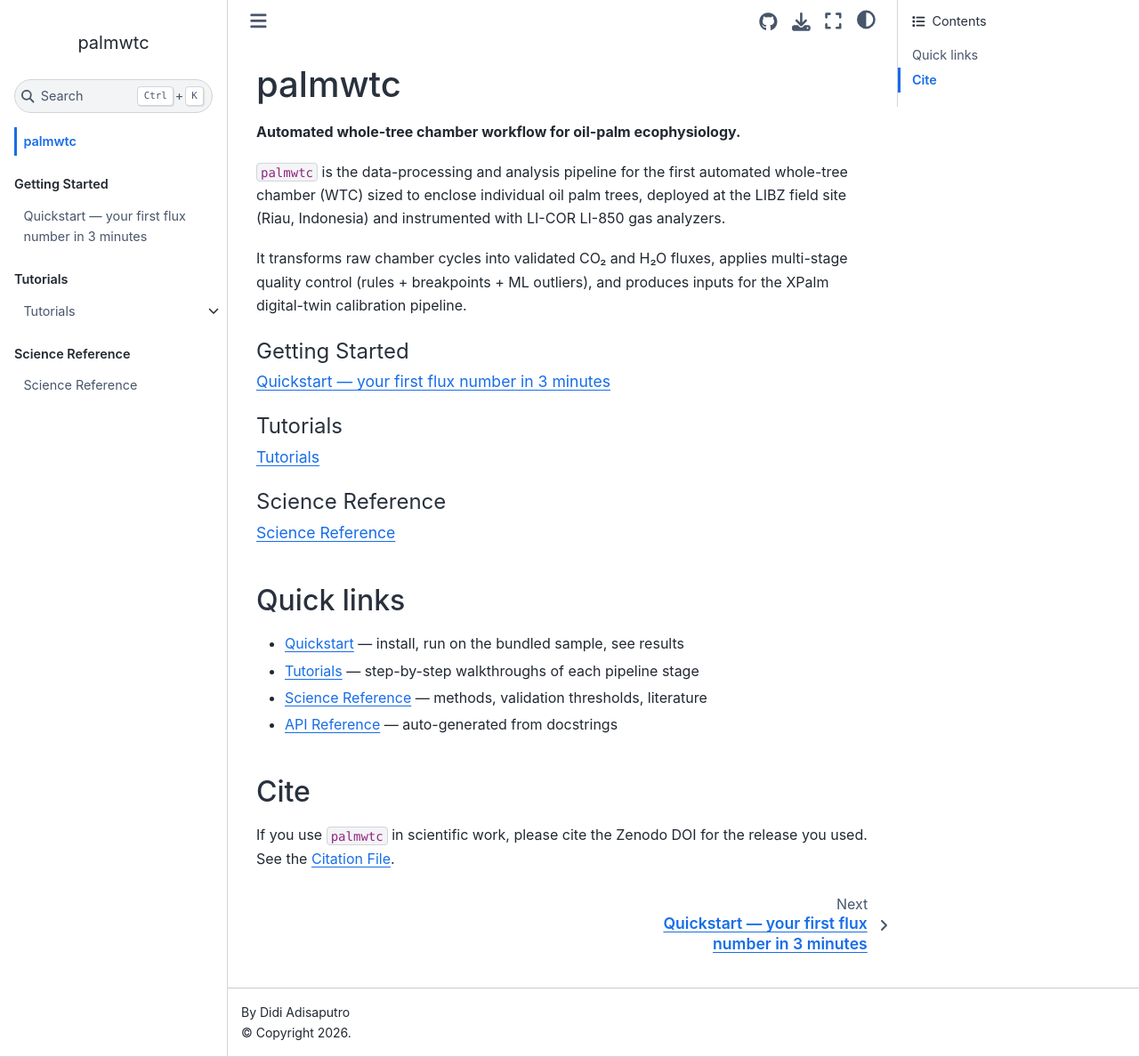
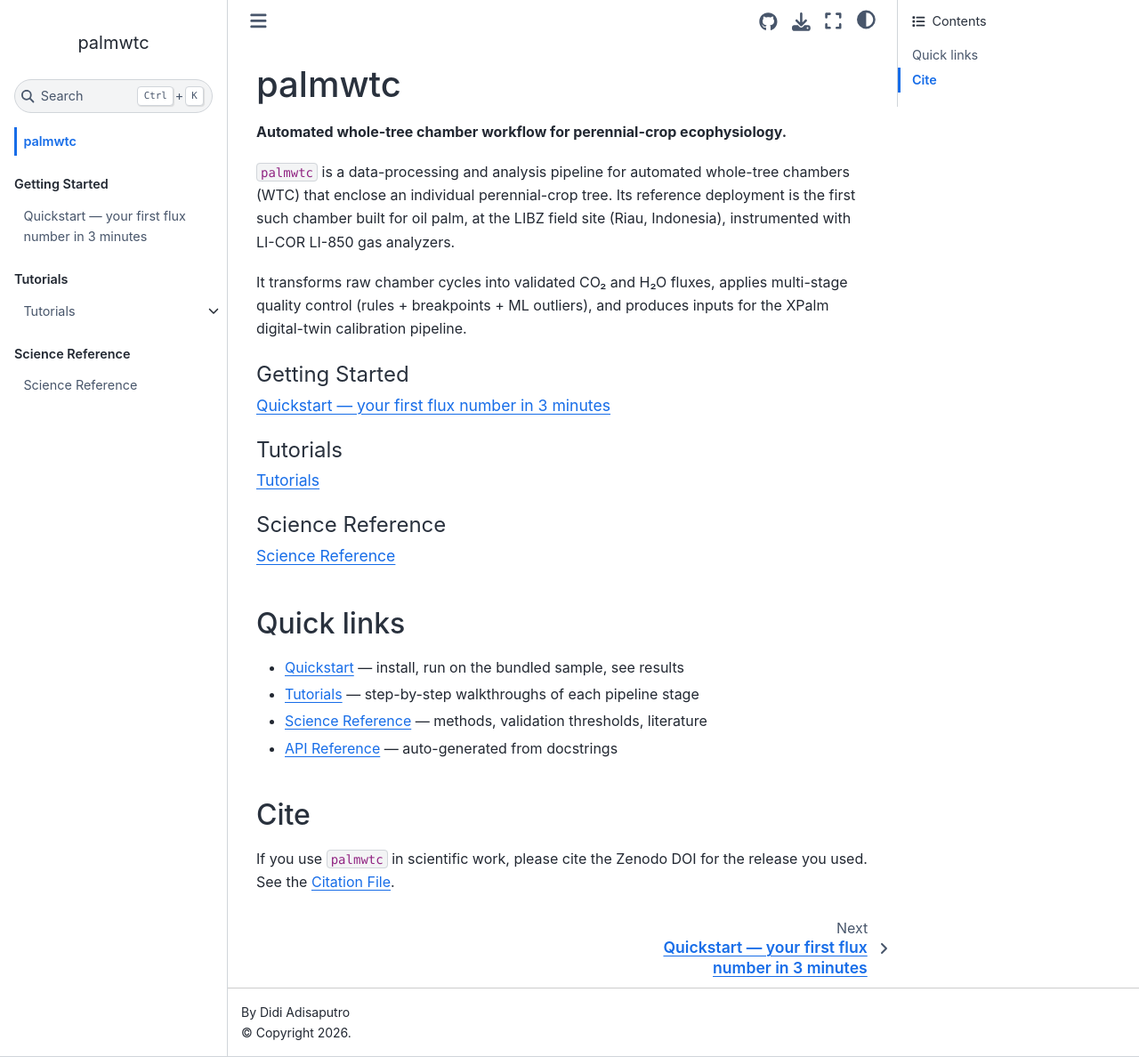
Before and after one commit to adisapoetro/palmwtc, a Jupyter Book: the page built from docs/index.md, in a window 1280 px wide and 1188 px high. Shown: the whole window at 89% size. Built offline with Jupyter Book 1.0.4 settings and Sphinx 7.4.7 and the Sphinx Book theme 1.1.4, drawn with Linux system fonts in a browser that asks for light colours; pages that are not in the unit, such as notebooks, are missing from menus.

Commit message:
chore(release): v0.4.5 — generalize docs to perennial-crop framing + doc fixes (#39)
Documentation-only release. No code, API, or behaviour change.

Changed:
- Generalize user-facing wording from oil-palm-specific to perennial-crop
  framing across README, docs landing page, quickstart, and package
  description/keywords. Oil palm retained as the named reference deployment.
- Clarify the night-respiration docstring in palmwtc.flux.chamber (chamber is
  bottom-sealed against the soil; no soil-respiration component at night).

Fixed:
- Repair broken tutorial cross-references from the renamed
  000_Integrated_End_to_End notebook to 000_End_to_End_Synthetic
  (Science Reference, Tutorials, Quickstart).
- Remove an incorrect whole-tree-chamber method citation (an unrelated
  Australian-streamflow paper) from README and Science Reference; correct
  primary WTC-methods reference pending.

Housekeeping:
- Bump version 0.4.4 -> 0.4.5; sync CITATION.cff and uv.lock.
- Verified wheel metadata (Author: Didi Adisaputro, Doni Artanto Raharjo).
- Local checks: ruff clean, 546 passed / 50 skipped.

```diff
--- a/docs/index.md
+++ b/docs/index.md
@@ -1,11 +1,11 @@
 # palmwtc
 
-**Automated whole-tree chamber workflow for oil-palm ecophysiology.**
+**Automated whole-tree chamber workflow for perennial-crop ecophysiology.**
 
-`palmwtc` is the data-processing and analysis pipeline for the first
-automated whole-tree chamber (WTC) sized to enclose individual oil palm trees,
-deployed at the LIBZ field site (Riau, Indonesia) and instrumented with
-LI-COR LI-850 gas analyzers.
+`palmwtc` is a data-processing and analysis pipeline for automated whole-tree
+chambers (WTC) that enclose an individual perennial-crop tree. Its reference
+deployment is the first such chamber built for oil palm, at the LIBZ field site
+(Riau, Indonesia), instrumented with LI-COR LI-850 gas analyzers.
 
 It transforms raw chamber cycles into validated CO₂ and H₂O fluxes,
 applies multi-stage quality control (rules + breakpoints + ML outliers),
--- a/pyproject.toml
+++ b/pyproject.toml
@@ -4,8 +4,8 @@ build-backend = "hatchling.build"
 
 [project]
 name = "palmwtc"
-version = "0.4.4"
-description = "Automated whole-tree chamber workflow for oil-palm ecophysiology — QC, flux calculation, science validation."
+version = "0.4.5"
+description = "Automated whole-tree chamber workflow for perennial-crop ecophysiology — QC, flux calculation, science validation. Reference deployment: oil palm."
 readme = "README.md"
 requires-python = ">=3.11,<3.14"
 license = { file = "LICENSE" }
@@ -25,6 +25,7 @@ keywords = [
     "ecophysiology",
     "flux-chamber",
     "whole-tree-chamber",
+    "perennial-crops",
     "oil-palm",
     "co2-flux",
     "h2o-flux",
```
Also changed, not shown: CHANGELOG.md (+23 -0 lines), README.md (+12 -10 lines), docs/quickstart.md (+4 -3 lines), docs/science/index.md (+6 -4 lines), docs/tutorials/index.md (+2 -2 lines), 3 other files.
